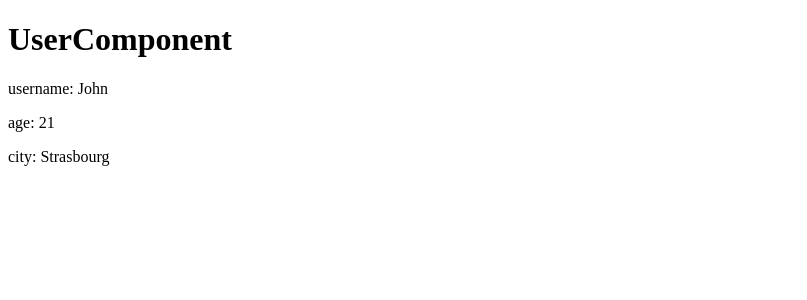
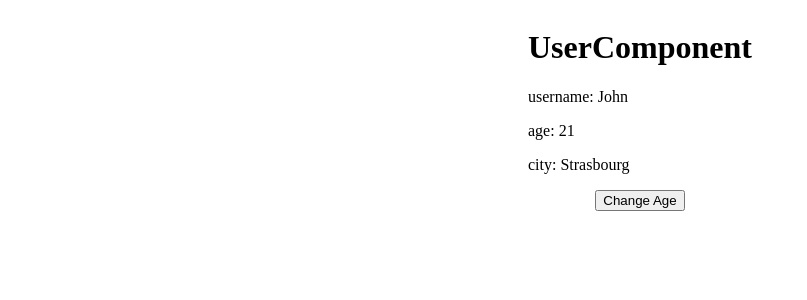
Before and after one commit to mathieugeissler/Formation_Angular-EXC, an Angular app: page / in a window 1280 px wide. Shown: the top 300 px of the page, without its empty margins (0-807 px from the left). Built offline with nearby package versions, Linux system fonts and the light colour scheme.

Commit message:
add randomize user age btn

```diff
--- a/src/app/app.component.html
+++ b/src/app/app.component.html
@@ -1 +1,4 @@
-<app-user [age]="user.age" [city]="user.city" [username]="user.name"></app-user>
+<div class="container">
+  <app-user [age]="user.age" [city]="user.city" [username]="user.name"></app-user>
+  <button (click)="randomizeUserAge()">Change Age</button>
+</div>
--- a/src/app/app.component.scss
+++ b/src/app/app.component.scss
@@ -0,0 +1,8 @@
+.container {
+  width: 100%;
+  height: 200px;
+  display: flex;
+  align-items: center;
+  flex-direction: column;
+  justify-content: space-around;
+}
--- a/src/app/app.component.ts
+++ b/src/app/app.component.ts
@@ -11,4 +11,8 @@ export class AppComponent {
     age: 21,
     city: 'Strasbourg'
   };
+
+  randomizeUserAge(): void {
+    this.user.age = Math.floor(Math.random() * 60) + 10;
+  }
 }
```
